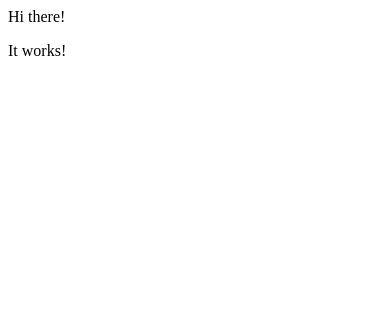
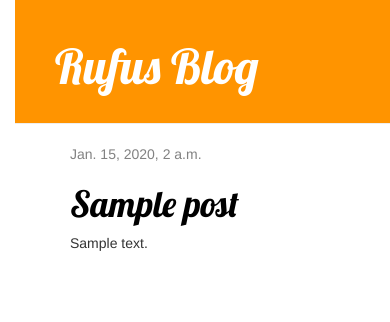
Before and after one commit to rufustai/my-first-blog, a Django app: template blog/templates/blog/post_list.html in a window 390 px wide. Shown: the top 322 px of the page. Run offline with Django 3.2, Linux system fonts and the light colour scheme; the template is opened without the code that fills it: values that come from a table or form of the project are taken from there, others are empty; tables that the repository leaves empty hold one stand-in row (values such as "Sample post"); some libraries are stand-ins or nearby versions.

Commit message:
Added view and template for detailed blog post as well as CSS for the site

```diff
--- /dev/null
+++ b/blog/static/css/blog.css
@@ -0,0 +1,55 @@
+h1 a {
+  color: #FCA205;
+  font-family: 'Lobster';
+}
+
+body {
+  padding-left: 15px;
+}
+
+.page-header {
+  background-color: #ff9400;
+  margin-top: 0;
+  padding: 20px 20px 20px 40px;
+}
+
+.page-header h1, .page-header h1 a, .page-header h1 a:visited, .page-header h1 a:active {
+  color: #ffffff;
+  font-size: 36pt;
+  text-decoration: none;
+}
+
+.content{
+  margin-left: 40px;
+}
+
+h1,h2,h3,h4 {
+  font-family: 'Lobster', crusive;
+}
+
+.date {
+  color: #828282;
+}
+
+.save {
+  float:right;
+}
+
+.post-form textarea, post-form input {
+  width: 100%;
+}
+
+.top-menu, .top-menu:hover, .top-menu:visited {
+  color: #ffffff;
+  float: right;
+  font-size: 26 pt;
+  margin-right:20px;
+}
+
+.post{
+  margin-bottom: 70px;
+}
+
+.post h1 a, .post h1 a:visited{
+  color:#000000;
+}
--- /dev/null
+++ b/blog/templates/blog/base.html
@@ -0,0 +1,24 @@
+{%load staticfiles %}
+
+<html>
+  <head>
+    <link rel="stylesheet" href="//maxcdn.bootstrapcdn.com/bootstrap/3.2.0/css/bootstrap.min.css">
+    <link rel="stylesheet" href="//maxcdn.bootstrapcdn.com/bootstrap/3.2.0/css/bootstrap-theme.min.css">
+    <link rel="stylesheet" href="{% static 'css/blog.css' %}">
+    <link href="//fonts.googleapis.com/css?family=Lobster&subset=latin,latin-ext" rel="stylesheet" type="text/css">
+  </head>
+  <body>
+    <div class="page-header">
+      <h1><a href="/">Rufus Blog</a></h1>
+    </div>
+
+    <div class="content container">
+      <div class="row">
+        <div class="col-md-8">
+          {% block content %}
+          {% endblock %}
+        </div>
+      </div>
+    </div>
+  </body>
+</html>
--- a/blog/templates/blog/post_list.html
+++ b/blog/templates/blog/post_list.html
@@ -1,9 +1,14 @@
-<html>
-  <head>
-    <title>Rufus' blog</title>
-  </head>
-  <body>
-    <p>Hi there!</p>
-    <p>It works!</p>
-  </body>
-</html>
+{% extends 'blog/base.html' %}
+{% load staticfiles %}
+
+{% block content %}
+  {% for post in posts %}
+    <div class="post">
+      <div class="date">
+        {{ post.published_date}}
+      </div>
+      <h1><a href="{% url 'post_detail' pk=post.pk %}">{{ post.title }}</a></h1>
+      <p>{{ post.text|linebreaksbr }}</p>
+    </div>
+  {% endfor %}
+{% endblock %}
--- a/blog/urls.py
+++ b/blog/urls.py
@@ -3,4 +3,5 @@ from . import views
 
 urlpatterns = [
   url(r'^$', views.post_list, name='post_list'),
+  url(r'^post/(?P<pk>\d+)/$', views.post_detail, name='post_detail'),
 ]
```
Also changed, not shown: blog/templates/blog/post_detail.html (added, +13 -0 lines), blog/views.py (+9 -2 lines).
